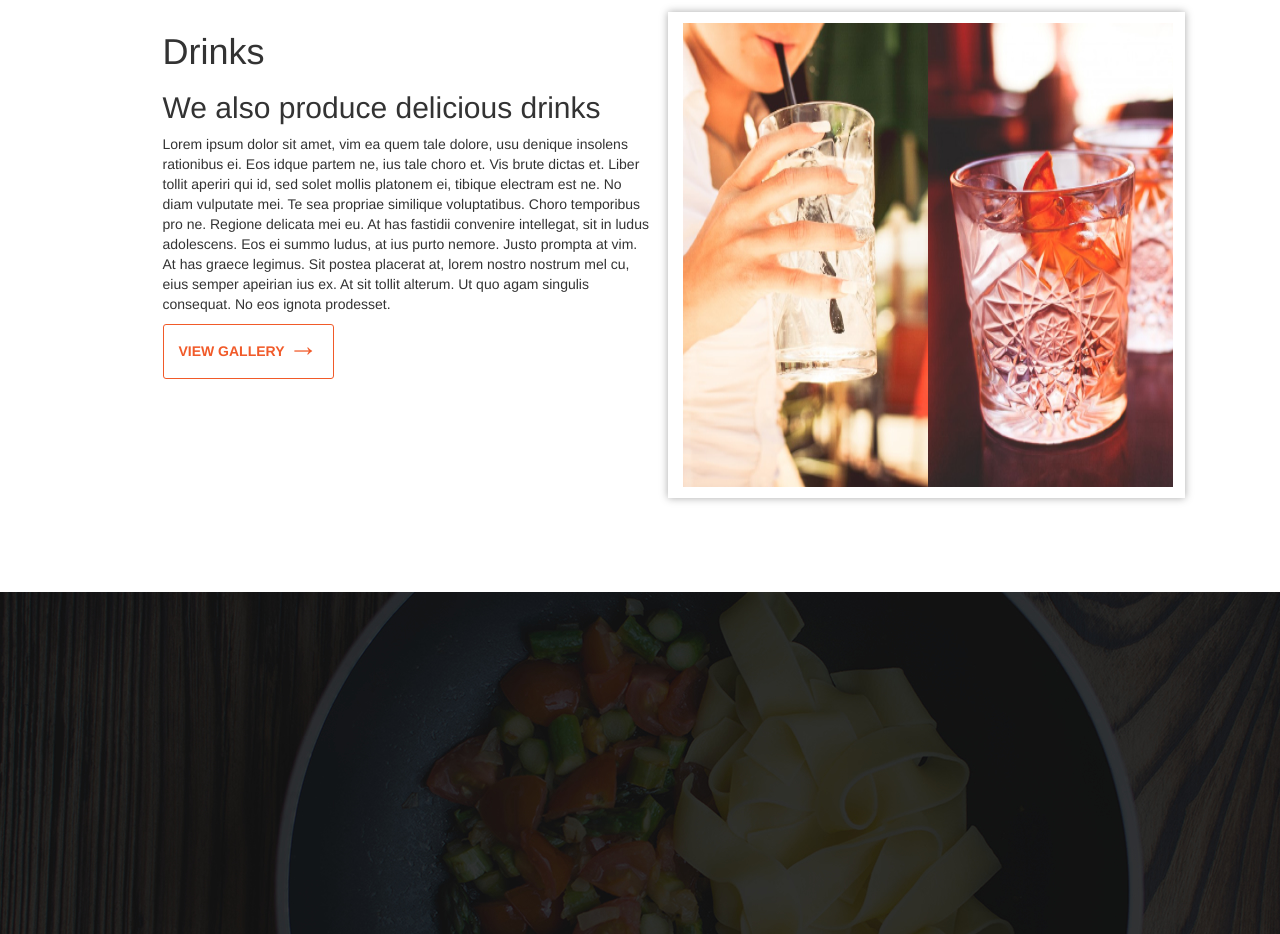
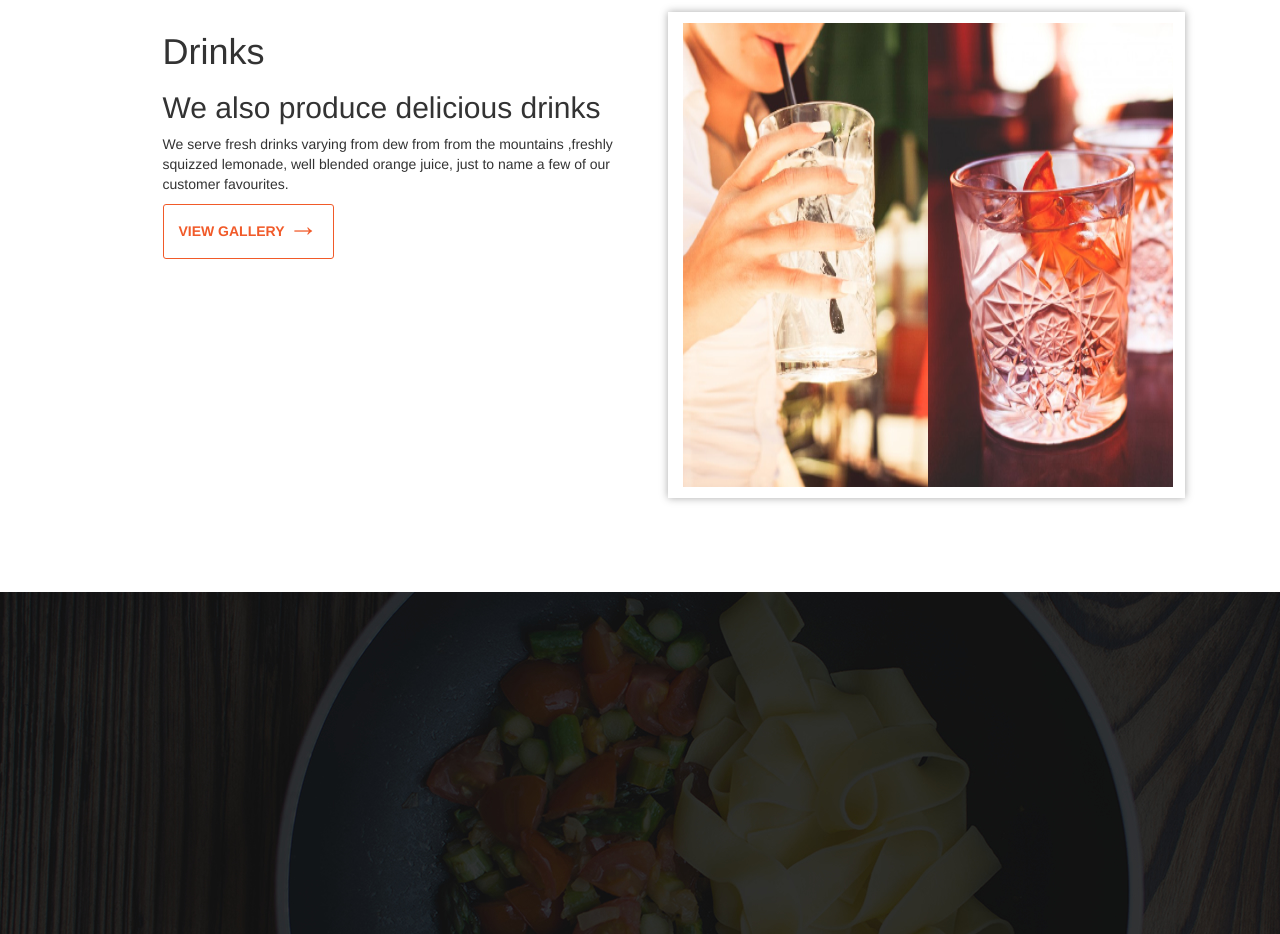
Before and after one commit to Tyron912/new-kitchen, a plain HTML site: page index.html in a window 1280 px wide. Shown: the part 1580-2514 px from the top of the page. Drawn offline with Linux system fonts and the light colour scheme.

Commit message:
added text to paragraph

```diff
--- a/index.html
+++ b/index.html
@@ -71,9 +71,7 @@
               <div class="col-md-6 drinks-text">
                 <h1>Drinks</h1>
                 <h2>We also produce delicious drinks</h2>
-                <p>Lorem ipsum dolor sit amet, vim ea quem tale dolore, usu denique insolens rationibus ei. Eos idque partem ne, ius tale choro et. Vis brute dictas et. Liber tollit aperiri qui id, sed solet mollis platonem ei, tibique electram est ne. No
-                  diam vulputate mei. Te sea propriae similique voluptatibus. Choro temporibus pro ne. Regione delicata mei eu. At has fastidii convenire intellegat, sit in ludus adolescens. Eos ei summo ludus, at ius purto nemore. Justo prompta at vim.
-                  At has graece legimus. Sit postea placerat at, lorem nostro nostrum mel cu, eius semper apeirian ius ex. At sit tollit alterum. Ut quo agam singulis consequat. No eos ignota prodesset.
+                <p>We serve fresh drinks varying from dew from from the mountains ,freshly squizzed lemonade, well blended orange juice, just to name a few of our customer favourites.
                 </p>
                 <div class="button">
                   <p>VIEW GALLERY <span class="arrow">&rarr;</span></p>
```
